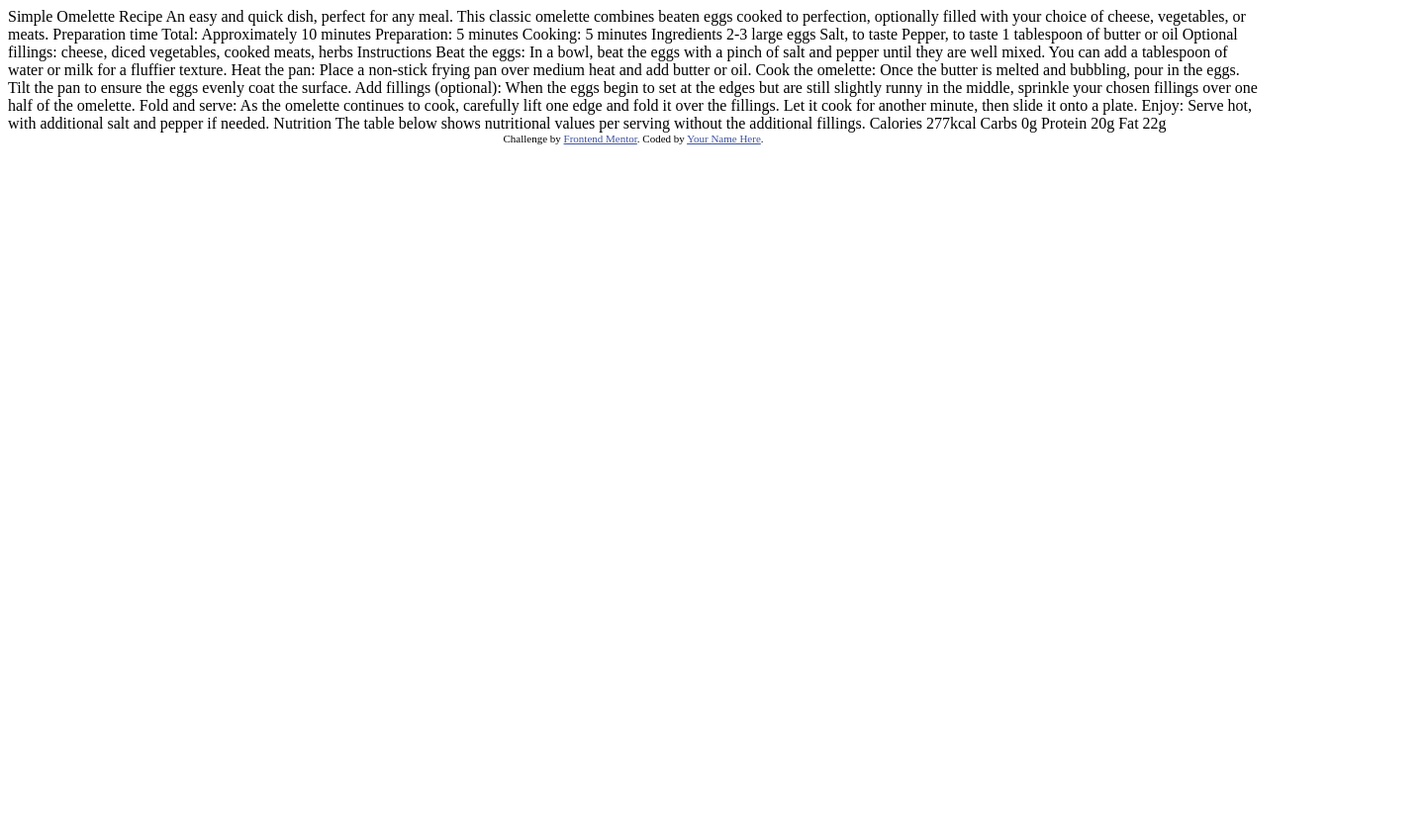
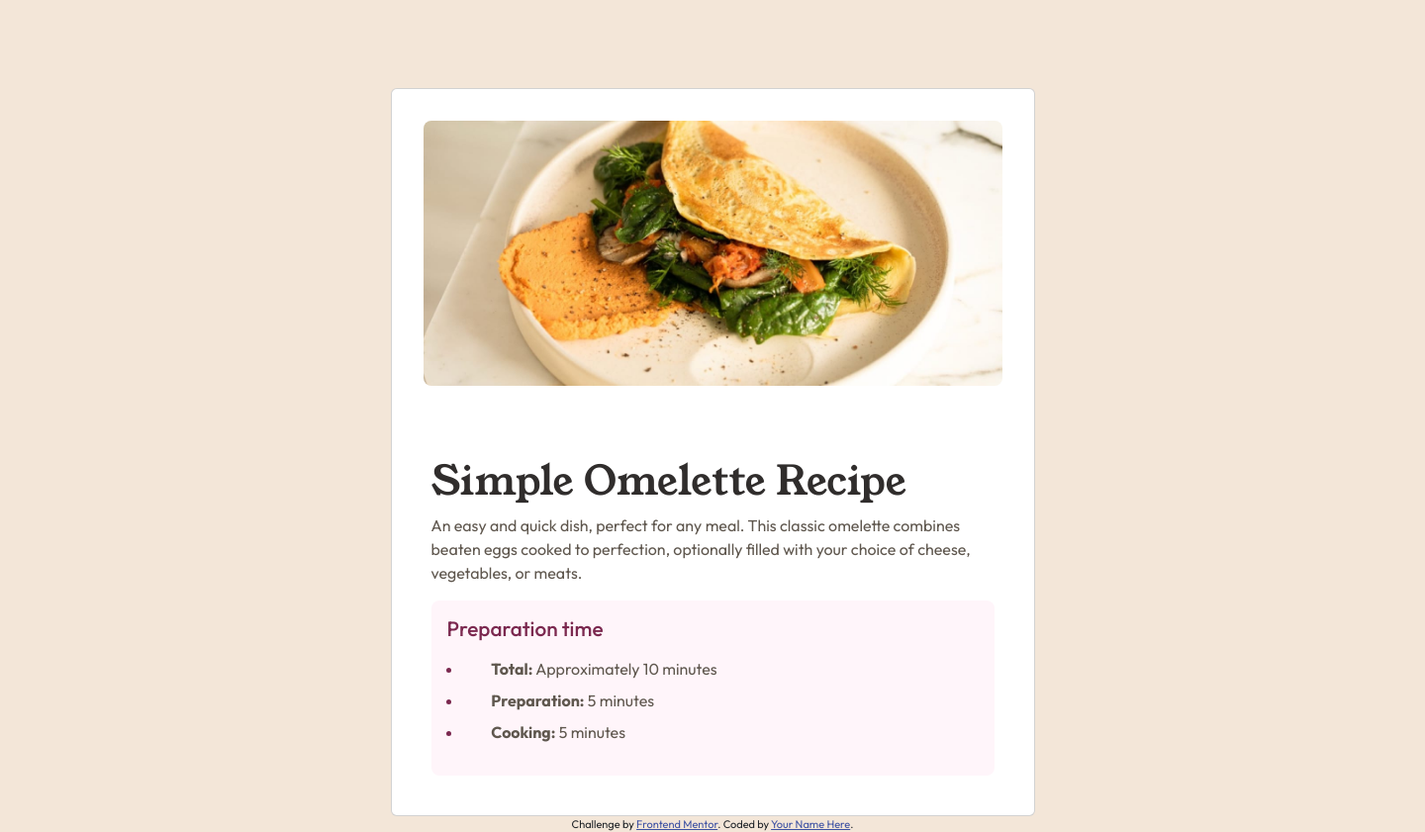
Before and after one commit to HneenAlshelaly/RecipePage, a plain HTML site: page index.html in a window 1280 px wide. Shown: the whole page at 99% size, 1440 px wide, since content can reach past the window. Before the commit the page ends 800 px from the top, so only its background shows below. Drawn offline with nearby package versions, Linux system fonts and the light colour scheme.

Commit message:
stage One & Two

```diff
--- /dev/null
+++ b/index.css
@@ -0,0 +1,97 @@
+
+:root {
+/* Primary */
+    --Nutmeg: hsl(14, 45%, 36%);
+    --DarkRaspberry: hsl(332, 51%, 32%);
+/* Neutral */
+    --White: hsl(0, 0%, 100%);
+    --RoseWhite: hsl(330, 100%, 98%);
+    --Eggshell: hsl(30, 54%, 90%);
+    --LightGrey: hsl(30, 18%, 87%);
+    --WengeBrown: hsl(30, 10%, 34%);
+    --DarkCharcoal: hsl(24, 5%, 18%);
+
+    --Mobile: 375px;
+    --Desktop: 1440px;
+
+}
+
+@font-face {
+    font-family: 'Young Serif';
+    src: url('assets/fonts/young-serif/YoungSerif-Regular.ttf');
+
+}
+
+@font-face {
+    font-family: 'outfit';
+    src: url('assets/fonts/outfit/Outfit-VariableFont_wght.ttf');
+
+}
+
+body{
+    background-color: var(--Eggshell) !important;
+    width: var(--Desktop);
+    font-size: 16px;
+    font-family: 'outfit' !important;
+}
+
+
+.attribution { font-size: 11px; text-align: center; }
+.attribution a { color: hsl(228, 45%, 44%); }
+
+.container .card{
+    margin-top: 8%;
+
+}
+
+.container .card .card-body{
+    margin: 1.5rem;
+}
+.container .card .FoodImg{
+    border-radius: .5rem;
+    margin: 2rem;
+
+}
+
+.container .card h2{
+    font-family: 'Young Serif';
+    font-size: 2.55rem;
+    color: var(--DarkCharcoal);
+    /* margin-top: 1rem; */
+}
+
+.container .card p{
+    font-family: 'outfit';
+    font-size: 1rem;
+    color: var(--WengeBrown);
+    /* margin-top: 1rem;
+    margin-bottom: 1rem; */
+}
+
+.container .card .PreparationTime{
+    background-color: var(--RoseWhite);
+    border-radius: .5rem;
+    padding: 1rem;
+    /* display: flex; */
+    justify-content: space-between;
+    align-items: center;
+    color: var(--WengeBrown);
+}
+
+.container .card .PreparationTime h5{
+    color: var(--DarkRaspberry) ;
+    font-size: 1.3rem;
+}
+
+.container .card .PreparationTime ul>li span{
+    font-weight:700;
+}
+
+.container .card .PreparationTime ul>li{
+    padding:.5rem 1.8rem  0rem;
+    margin-left: -1rem;
+}
+
+.container .card .PreparationTime ul>li::marker{
+    color: var(--DarkRaspberry);
+}
--- a/index.html
+++ b/index.html
@@ -5,73 +5,41 @@
   <meta name="viewport" content="width=device-width, initial-scale=1.0"> <!-- displays site properly based on user's device -->
 
   <link rel="icon" type="image/png" sizes="32x32" href="./assets/images/favicon-32x32.png">
+  <link rel="stylesheet" href="index.css">
+  <link href="https://cdn.jsdelivr.net/npm/bootstrap@5.3.3/dist/css/bootstrap.min.css" rel="stylesheet" integrity="sha384-QWTKZyjpPEjISv5WaRU9OFeRpok6YctnYmDr5pNlyT2bRjXh0JMhjY6hW+ALEwIH" crossorigin="anonymous">
+
 
   <title>Frontend Mentor | Recipe page</title>
-
-  <!-- Feel free to remove these styles or customise in your own stylesheet 👍 -->
-  <style>
-    .attribution { font-size: 11px; text-align: center; }
-    .attribution a { color: hsl(228, 45%, 44%); }
-  </style>
 </head>
 <body>
 
-  Simple Omelette Recipe
+  <div class="container">
+    <div class="card col-7 mx-auto">
+      <img src="assets/images/image-omelette.jpeg" class="FoodImg" alt="omelette">
+      <div class="card-body ">
+        <h2>Simple Omelette Recipe</h2>
+        <p>  An easy and quick dish, perfect for any meal. This classic omelette combines beaten eggs cooked
+          to perfection, optionally filled with your choice of cheese, vegetables, or meats.</p>
+        <div class="PreparationTime">
+          <h5>Preparation time</h5>
 
-  An easy and quick dish, perfect for any meal. This classic omelette combines beaten eggs cooked
-  to perfection, optionally filled with your choice of cheese, vegetables, or meats.
+          <ul class="TimeList">
+            <li><span>Total:</span> Approximately 10 minutes</li>
+            <li><span>Preparation:</span> 5 minutes</li>
+            <li><span>Cooking:</span> 5 minutes</li>
+          </ul>
 
-  Preparation time
-
-  Total: Approximately 10 minutes
-  Preparation: 5 minutes
-  Cooking: 5 minutes
-
-  Ingredients
-
-  2-3 large eggs
-  Salt, to taste
-  Pepper, to taste
-  1 tablespoon of butter or oil
-  Optional fillings: cheese, diced vegetables, cooked meats, herbs
-
-  Instructions
-
-  Beat the eggs: In a bowl, beat the eggs with a pinch of salt and pepper until they are well mixed.
-  You can add a tablespoon of water or milk for a fluffier texture.
-
-  Heat the pan: Place a non-stick frying pan over medium heat and add butter or oil.
-
-  Cook the omelette: Once the butter is melted and bubbling, pour in the eggs. Tilt the pan to ensure
-  the eggs evenly coat the surface.
-
-  Add fillings (optional): When the eggs begin to set at the edges but are still slightly runny in the
-  middle, sprinkle your chosen fillings over one half of the omelette.
-
-  Fold and serve: As the omelette continues to cook, carefully lift one edge and fold it over the
-  fillings. Let it cook for another minute, then slide it onto a plate.
-
-  Enjoy: Serve hot, with additional salt and pepper if needed.
-
-  Nutrition
-
-  The table below shows nutritional values per serving without the additional fillings.
-
-  Calories
-  277kcal
-
-  Carbs
-  0g
-
-  Protein
-  20g
-
-  Fat
-  22g
+        </div>
+      </div>
+    </div>
+  </div>
 
   <div class="attribution">
     Challenge by <a href="https://www.frontendmentor.io?ref=challenge" target="_blank">Frontend Mentor</a>.
     Coded by <a href="#">Your Name Here</a>.
   </div>
+
+  <script src="https://cdn.jsdelivr.net/npm/@popperjs/core@2.11.8/dist/umd/popper.min.js" integrity="sha384-I7E8VVD/ismYTF4hNIPjVp/Zjvgyol6VFvRkX/vR+Vc4jQkC+hVqc2pM8ODewa9r" crossorigin="anonymous"></script>
+<script src="https://cdn.jsdelivr.net/npm/bootstrap@5.3.3/dist/js/bootstrap.min.js" integrity="sha384-0pUGZvbkm6XF6gxjEnlmuGrJXVbNuzT9qBBavbLwCsOGabYfZo0T0to5eqruptLy" crossorigin="anonymous"></script>
 </body>
 </html>
```
Also changed, not shown: info.txt (added), 1 other file.
